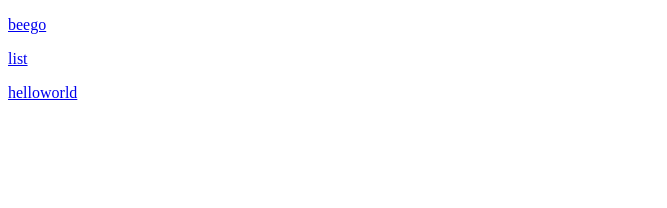
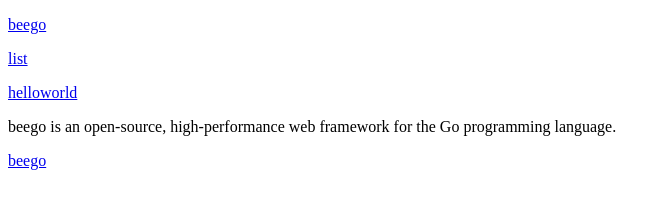
Before and after one commit to masx200/beego-hello-world, a plain HTML site: page views/index.html in a window 1280 px wide. Shown: the whole page, without its empty margins (0-667 px from the left). Drawn offline with Linux system fonts and the light colour scheme.

Commit message:
Update index.html

```diff
--- a/views/index.html
+++ b/views/index.html
@@ -16,5 +16,10 @@
         <p>
             <a href="/helloworld">helloworld</a>
         </p>
+<p>
+beego is an open-source, high-performance web framework for the Go programming language.
+</p><p>
+<a href="https://beego.me">beego</a>
+</p>
     </body>
 </html>
```
